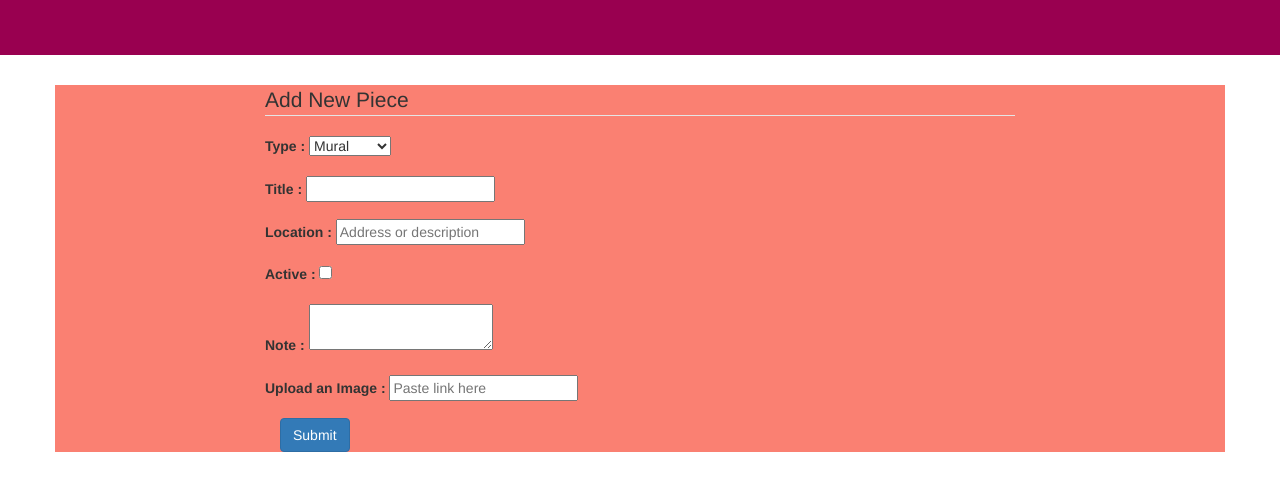
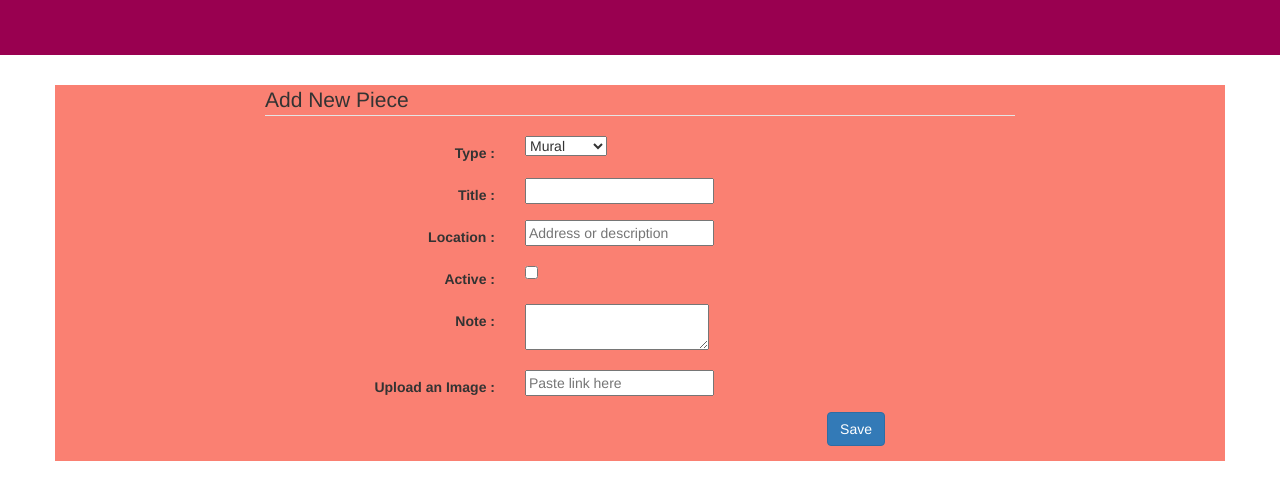
Before and after one commit to mehgellan/streetsmart, a website: page views/index.html in a window 1280 px wide. Shown: the part 140-640 px from the top of the page. Drawn offline with nearby package versions, Linux system fonts and the light colour scheme; files that its build step writes are made by us from their sources; no server answers; files whose address does not match are found by name.

Commit message:
add bootstrap to form

```diff
--- a/views/index.html
+++ b/views/index.html
@@ -49,13 +49,14 @@
       <div class="row">
         <div class="col-md-8 col-md-offset-2">
 
-          <form>
+          <form class="form-horizontal">
             <fieldset>
 
               <legend>Add New Piece</legend>
 
               <div class="form-group">
-                <label for="type">Type :</label>
+                <label for="type" class="col-md-4 control-label">Type :</label>
+                <div class="col-md-4">
                     <select>
                     <option value="mural">Mural</option>
                     <option value="painting">Painting</option>
@@ -64,37 +65,44 @@
                     <option value="sculpture">Sculpture</option>
                   </select>
                 </div>
-
-              <div class="form-group">
-                <label for="piece-title">Title :</label>
-                <input type="text" name="title">
               </div>
 
               <div class="form-group">
-                <label for="location">Location :</label>
-                <input type="text" name="location" placeholder="Address or description">
+                <label for="piece-title" class="col-md-4 control-label">Title :</label>
+                <div class="col-md-4">
+                  <input type="text" name="title">
+                </div>
               </div>
 
               <div class="form-group">
-                <label for="active">Active :</label>
-                <input type="checkbox" name="active">
+                <label for="location" class="col-md-4 control-label">Location :</label>
+                <div class="col-md-4">
+                  <input type="text" name="location" placeholder="Address or description">
+                </div>
               </div>
 
               <div class="form-group">
-                <label for="note">Note :</label>
-                <textarea type="text" name="note"></textarea>
+                <label for="active" class="col-md-4 control-label">Active :</label>
+                <div class="col-md-4">
+                  <input type="checkbox" name="active">
+                </div>
               </div>
 
               <div class="form-group">
-                <label for="image">Upload an Image :</label>
+                <label for="note" class="col-md-4 control-label">Note :</label>
+                <div class="col-md-4"><textarea type="text" name="note"></textarea></div>
+              </div>
+
+              <div class="form-group">
+                <label for="image" class="col-md-4 control-label">Upload an Image :</label>
+                <div class="col-md-4">
                   <input type="text" name="image" placeholder="Paste link here">
+                </div>
                 <!-- <img src="#" height="200" alt="Image Preview"> -->
               </div>
 
               <div class="form-group">
-                <div class="col-md-4">
-                  <button id="singlebutton" name="singlebutton" class="btn btn-primary">Submit</button>
-                </div>
+                  <div class="col-md-10"><button id="post-button" class="btn btn-primary pull-right">Save</button></div>
               </div>
             </fieldset>
           </form>
@@ -109,9 +117,9 @@
 
       <script id="piece-template" type="text/x-handlebars-template">
         <div class="row piece">
-          <div class="col-md-10">
-            <div>
-
+          <div class="col-md-10 col-md-offset-1">
+            <div class="panel panel-default">
+              <div class="panel-body">
               <!-- begin piece internal row -->
                 <div class="row">
                   <div class="col-md-9 col-xs-12 piece_entry">
@@ -154,8 +162,14 @@
 
                 </div>
 
+                <div class='panel-footer'>
+                      <button class="btn btn-info add-artist">Add Artist</button>
+                      <button class="btn btn-warning delete-piece">Delete Piece</button> <!--TODO: CHANGE TO ADMIN -->
+                      <button class="btn btn-primary edit-piece">Edit Piece</button>
+                      <button class="btn btn-success save-piece">Save Piece</button>
                 </div>
-            <div>Button Panel</div>
+              </div>
+            </div>
           </div>
         </div>
       </script>
```
Lines whose indentation alone changed are shown as unchanged.
